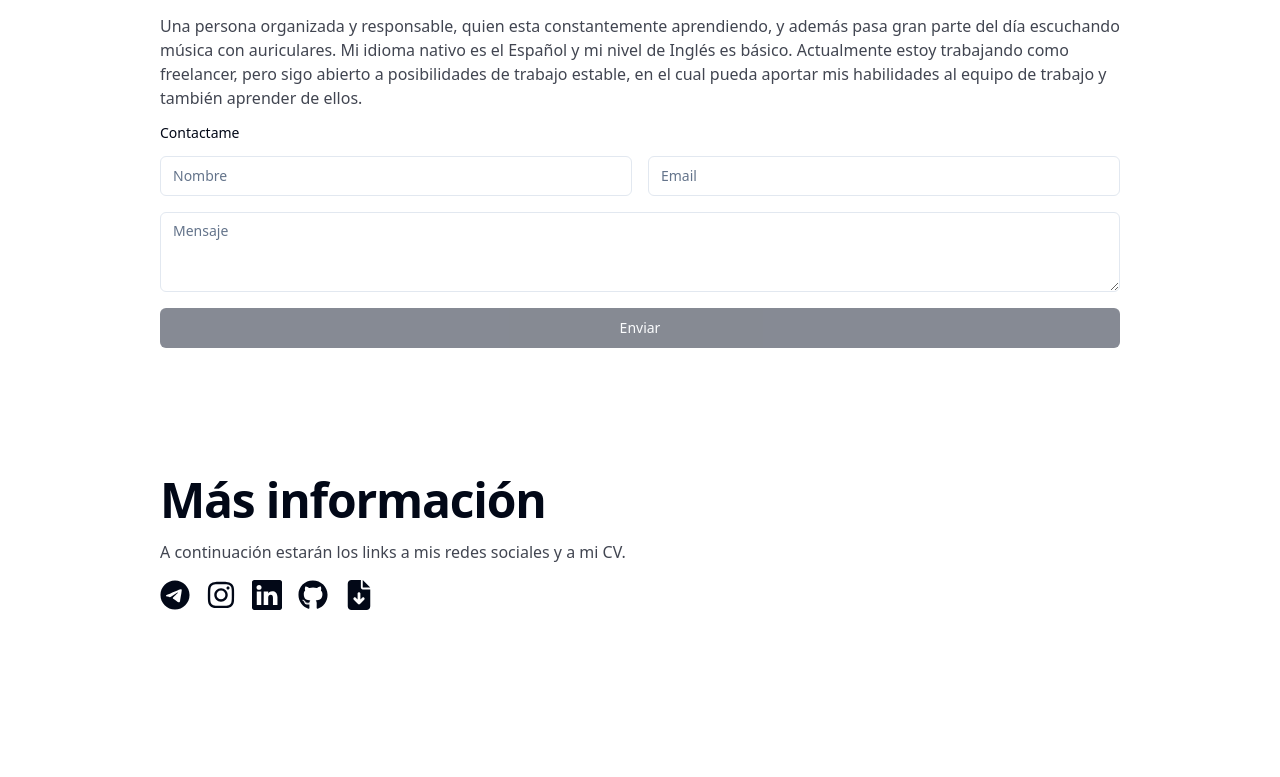
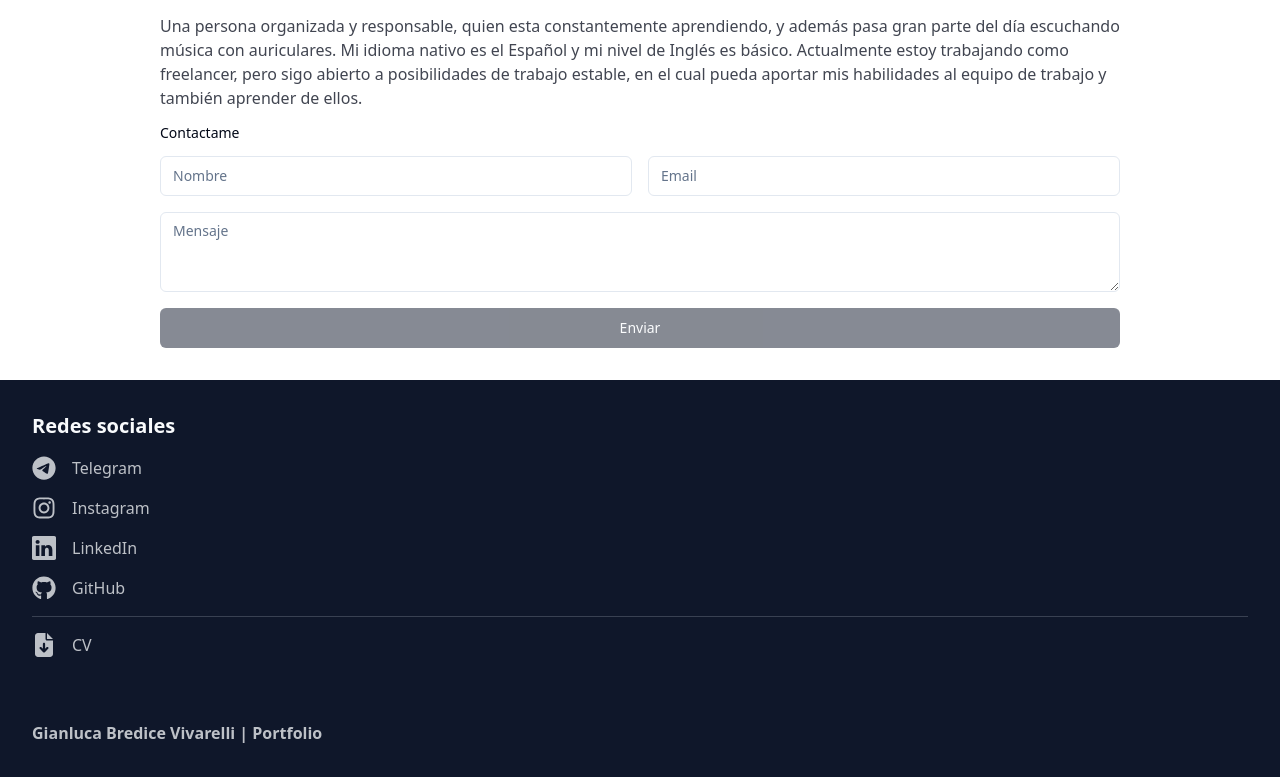
Before and after one commit to bredigian/portfolio-2024, a React (Vite) app: page / in a window 1280 px wide. Shown: the part 2907-3684 px from the top of the page. Before the commit the page ends 3549 px from the top, so only its background shows below. Built offline with nearby package versions, Linux system fonts and the light colour scheme.

Commit message:
feature: add footer with social and cv link to page

```diff
--- a/src/App.tsx
+++ b/src/App.tsx
@@ -2,7 +2,6 @@ import Home from '@/sections/home';
 import Me from '@/sections/me';
 import Projects from '@/sections/projects';
 import Skills from '@/sections/skills';
-import Social from '@/sections/social';
 
 export default function App() {
   return (
@@ -11,7 +10,6 @@ export default function App() {
       <Skills />
       <Projects />
       <Me />
-      <Social />
     </main>
   );
 }
--- /dev/null
+++ b/src/components/footer.tsx
@@ -0,0 +1,41 @@
+import { FaFileArrowDown } from 'react-icons/fa6';
+import { SOCIAL } from '@/const/social';
+import { Separator } from './ui/separator';
+
+export default function Footer() {
+  return (
+    <footer className='flex flex-col gap-4 bg-primary p-8'>
+      <span className='text-xl font-bold text-primary-foreground'>
+        Redes sociales
+      </span>
+      <ul className='flex flex-col gap-4'>
+        {SOCIAL.map((item) => (
+          <li key={item.name + '_key'}>
+            <a
+              href={item.url}
+              target='_blank'
+              className='flex items-center gap-4 text-primary-foreground opacity-75'
+            >
+              <item.icon size={24} />
+              <span>{item.name}</span>
+            </a>
+          </li>
+        ))}
+        <Separator className='opacity-20' />
+        <li>
+          <a
+            href=''
+            target='_blank'
+            className='flex items-center gap-4 text-primary-foreground opacity-75'
+          >
+            <FaFileArrowDown size={24} />
+            <span>CV</span>
+          </a>
+        </li>
+      </ul>
+      <span className='mt-12 font-semibold text-primary-foreground opacity-75'>
+        Gianluca Bredice Vivarelli | Portfolio
+      </span>
+    </footer>
+  );
+}
--- a/src/main.tsx
+++ b/src/main.tsx
@@ -1,7 +1,8 @@
 import './index.css';
 
 import App from '@/App.tsx';
-import Navbar from '@/components/navbar.tsx';
+import Footer from '@/components/footer';
+import Navbar from '@/components/navbar';
 import React from 'react';
 import ReactDOM from 'react-dom/client';
 import { Toaster } from 'sonner';
@@ -11,5 +12,6 @@ ReactDOM.createRoot(document.getElementById('root')!).render(
     <Navbar />
     <Toaster />
     <App />
+    <Footer />
   </React.StrictMode>,
 );
```
